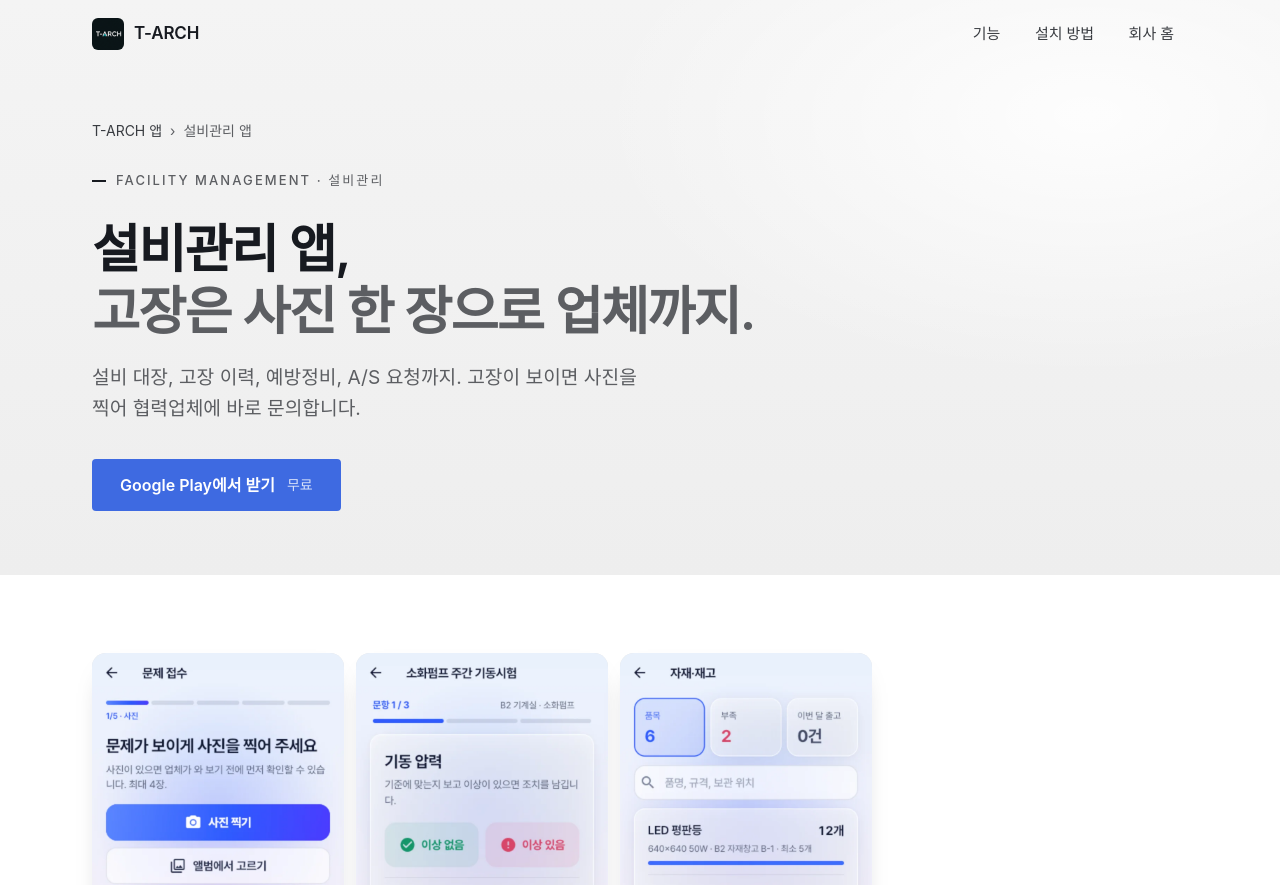
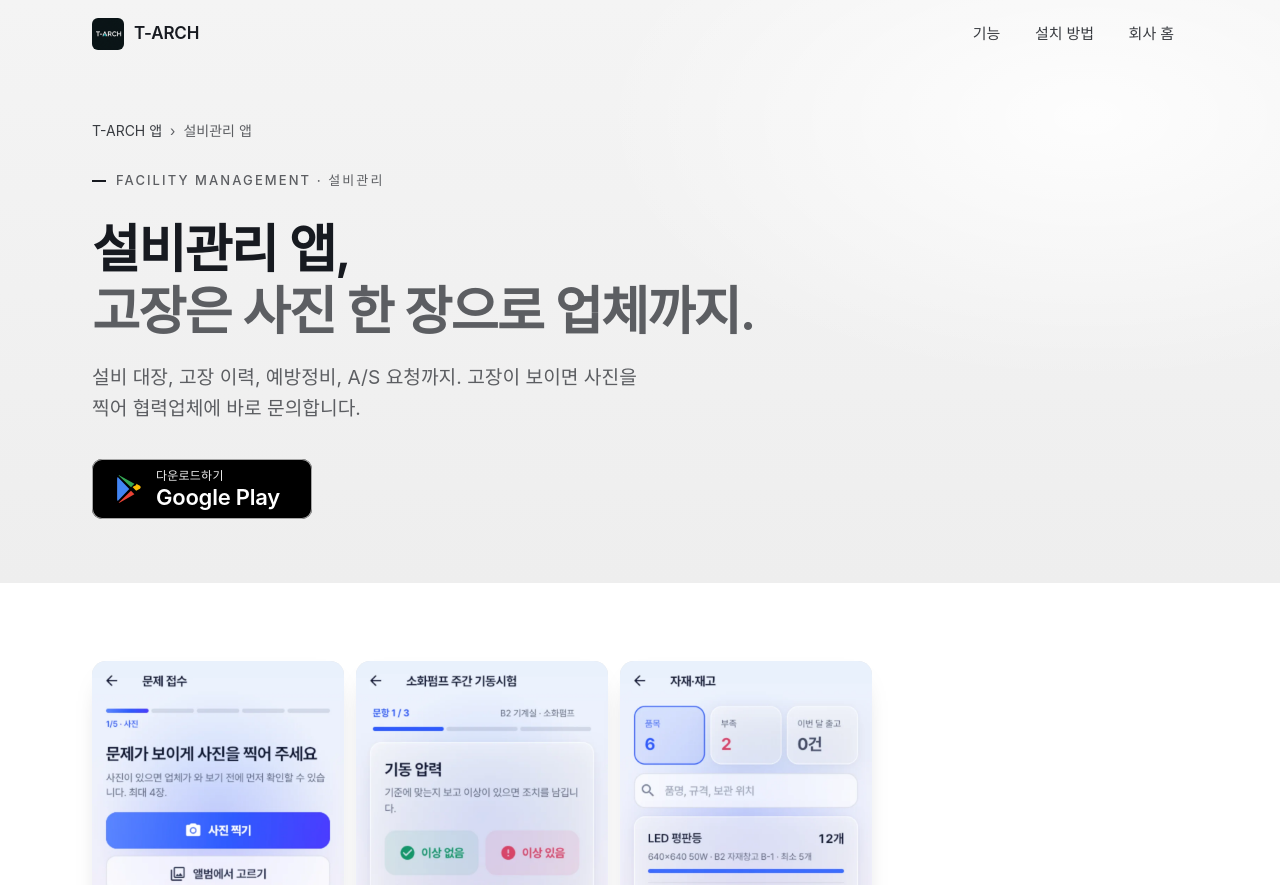
Before and after one commit to tekton-kr/app-landing-page, a plain HTML site: page facility-management/index.html in a window 1280 px wide. Shown: the top 885 px of the page. Drawn offline with Linux system fonts and the light colour scheme; a web font is replaced by a local one.

Commit message:
facility-management: Google Play 배지형 버튼

```diff
--- a/facility-management/index.html
+++ b/facility-management/index.html
@@ -41,7 +41,7 @@
     <div class="eyebrow" style="margin-top:28px"><i></i>Facility Management · 설비관리</div>
     <h1>설비관리 앱,<br><em>고장은 사진 한 장으로 업체까지.</em></h1>
     <p class="lead">설비 대장, 고장 이력, 예방정비, A/S 요청까지. 고장이 보이면 사진을 찍어 협력업체에 바로 문의합니다.</p>
-    <div class="cta"><a class="btn btn-primary" href="https://play.google.com/store/apps/details?id=com.tekton.tarch_app" target="_blank" rel="noopener">Google Play에서 받기 <small>무료</small></a></div>
+    <div class="cta"><a class="btn-play" href="https://play.google.com/store/apps/details?id=com.tekton.tarch_app" target="_blank" rel="noopener" aria-label="Google Play에서 T-ARCH 다운로드하기"><svg class="gp-logo" viewBox="0 0 24 24" aria-hidden="true"><path fill="#4285F4" d="M4.6 2.4c-.3.3-.5.8-.5 1.4v16.4c0 .6.2 1.1.5 1.4l9.2-9.6-9.2-9.6Z"/><path fill="#34A853" d="M15.2 10.6l2.7-2.8L6.4 1.3c-.4-.2-.8-.3-1.1-.2l9.9 9.5Z"/><path fill="#EA4335" d="M15.2 13.4l-9.9 9.5c.3.1.7 0 1.1-.2l11.5-6.5-2.7-2.8Z"/><path fill="#FBBC04" d="M19.4 8.7l-3 1.7 2.9 3 3-1.7c.9-.5.9-1.9 0-2.4l-2.9-1.6Z"/></svg><span class="gp-text"><small>다운로드하기</small><b>Google Play</b></span></a></div>
   </div>
 </section>
 <section class="block" style="padding-top:56px">
@@ -77,7 +77,7 @@
       <h2>자주 묻는 질문</h2>
       <div class="faq"><details><summary>설비관리 앱에 설비를 어떻게 등록하나요?</summary><p>설비 대장에 위치와 함께 설비를 등록합니다. 고장이 나면 그 설비를 골라 바로 작업이나 업체 문의를 남깁니다.</p></details><details><summary>예방정비 일정은 자동으로 잡히나요?</summary><p>예방정비 계획을 등록해 두면 기한이 되었을 때 오늘 점검으로 자동 생성됩니다.</p></details><details><summary>기존 중앙감시 시스템을 바꿔야 하나요?</summary><p>바꾸지 않습니다. 티아크는 기존 시스템에 읽기 전용으로 연결하고, 운전·설정은 지금처럼 현장이 결정합니다.</p></details></div>
       <div class="cta-box"><div><b>T-ARCH 앱으로 시작하기</b><p>Android 휴대폰에서 바로 설치할 수 있습니다. 건물 도입 상담은 텍톤에 문의해 주세요.</p></div>
-        <div class="btns"><a class="btn btn-primary" href="https://play.google.com/store/apps/details?id=com.tekton.tarch_app" target="_blank" rel="noopener">앱 받기</a><a class="btn btn-line" href="https://tekton.co.kr/#start" rel="noopener">도입 문의</a></div></div>
+        <div class="btns"><a class="btn-play" href="https://play.google.com/store/apps/details?id=com.tekton.tarch_app" target="_blank" rel="noopener" aria-label="Google Play에서 T-ARCH 다운로드하기"><svg class="gp-logo" viewBox="0 0 24 24" aria-hidden="true"><path fill="#4285F4" d="M4.6 2.4c-.3.3-.5.8-.5 1.4v16.4c0 .6.2 1.1.5 1.4l9.2-9.6-9.2-9.6Z"/><path fill="#34A853" d="M15.2 10.6l2.7-2.8L6.4 1.3c-.4-.2-.8-.3-1.1-.2l9.9 9.5Z"/><path fill="#EA4335" d="M15.2 13.4l-9.9 9.5c.3.1.7 0 1.1-.2l11.5-6.5-2.7-2.8Z"/><path fill="#FBBC04" d="M19.4 8.7l-3 1.7 2.9 3 3-1.7c.9-.5.9-1.9 0-2.4l-2.9-1.6Z"/></svg><span class="gp-text"><small>다운로드하기</small><b>Google Play</b></span></a><a class="btn btn-line" href="https://tekton.co.kr/#start" rel="noopener">도입 문의</a></div></div>
     </article>
     <nav class="related" aria-label="관련 안내"><a href="/building-operations/"><b>건물운영관리</b><span>건물운영관리 앱 T-ARCH(티아크). 민원 접수, 업체 문의, 순찰·점검, 고장 처리, …</span></a><a href="/smart-building/"><b>스마트 건물 관리</b><span>스마트 건물 관리, 설비 교체 없이 시작합니다. T-ARCH(티아크)는 기존 중앙감…</span></a><a href="/"><b>T-ARCH 앱 받기</b><span>Android 앱 다운로드와 설치 방법</span></a></nav>
   </div>
```
